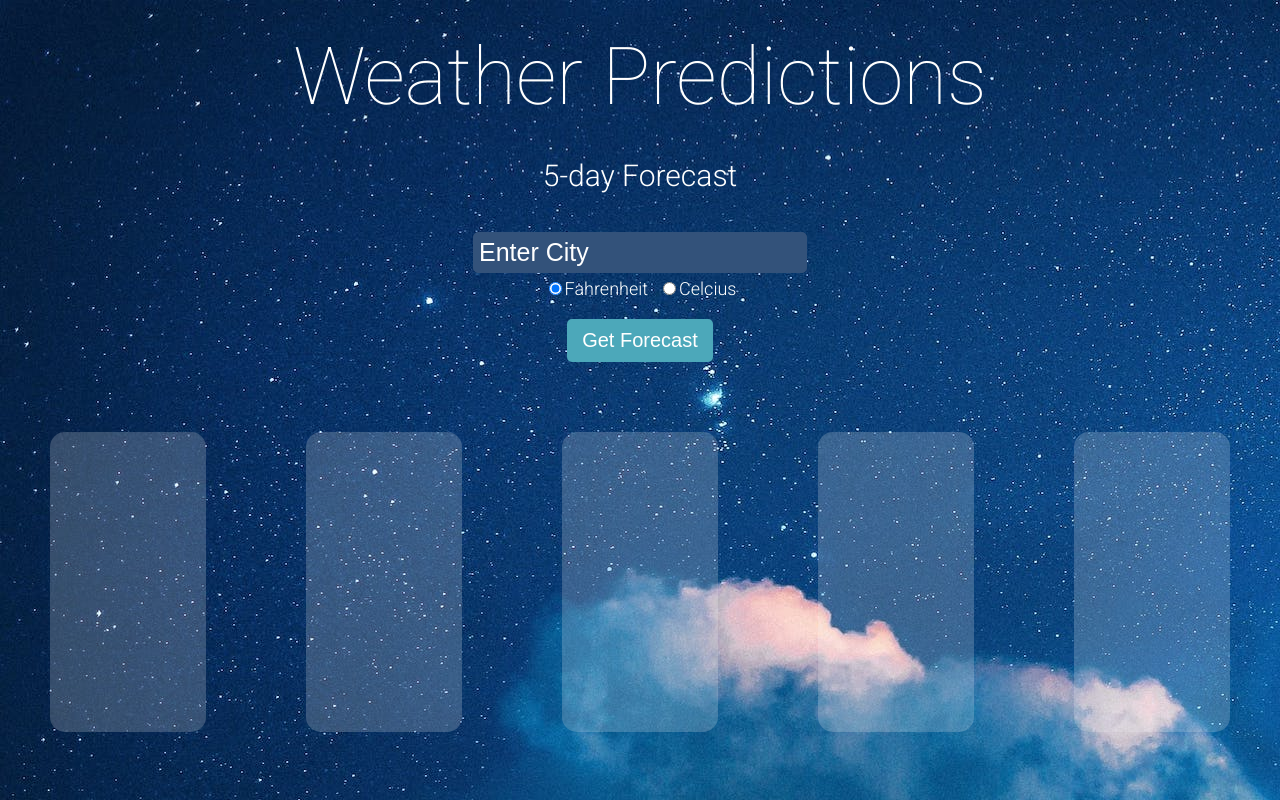
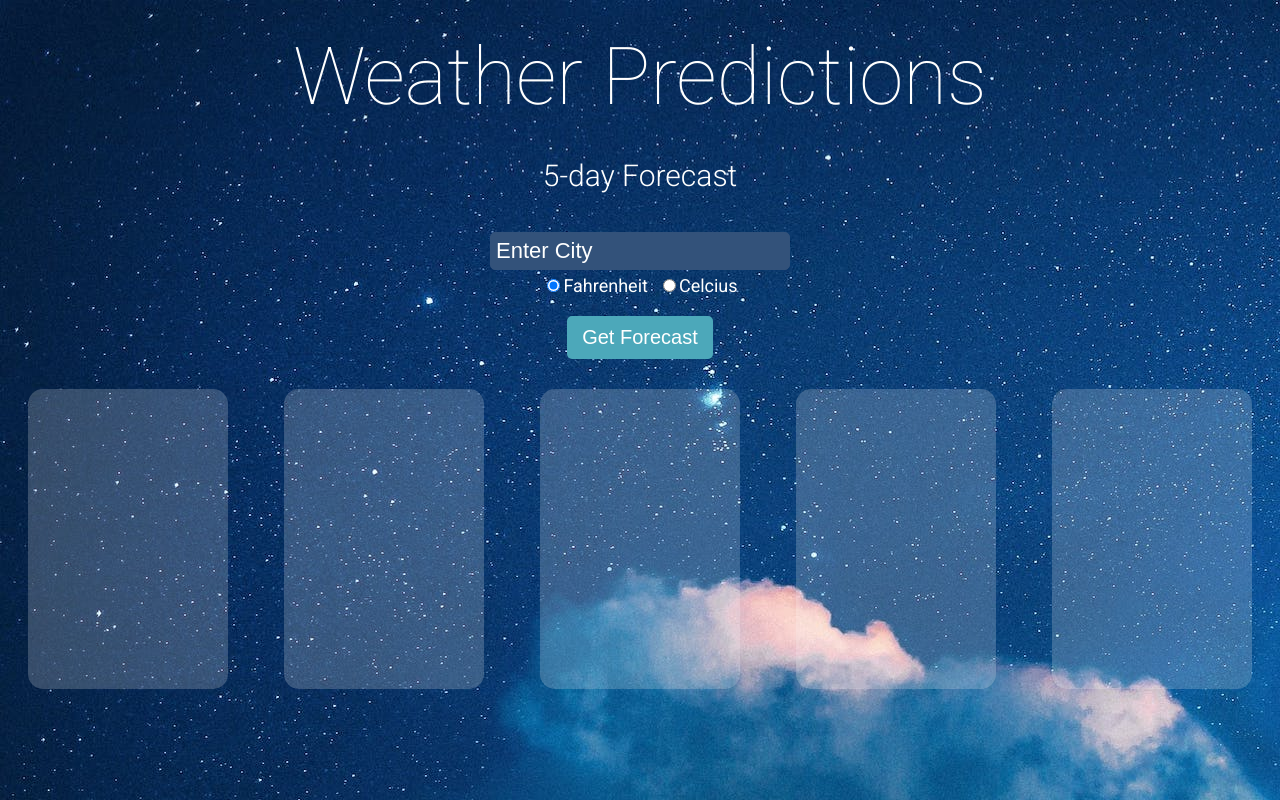
Before and after one commit to ZelmaSedano/1_Assignments, a React (Create React App) app in the folder 9b-weather/: page / in a window 1280 px wide. Built offline with nearby package versions, Linux system fonts and the light colour scheme; the HTML template or start-up script is replaced by a standard one.

Commit message:
fixed spacing bug

```diff
--- a/9b-weather/public/index.html
+++ b/9b-weather/public/index.html
@@ -26,7 +26,7 @@
     -->
     <link rel="preconnect" href="https://fonts.googleapis.com">
     <link rel="preconnect" href="https://fonts.gstatic.com" crossorigin>
-    <link href="https://fonts.googleapis.com/css2?family=Roboto:wght@100;300&display=swap" rel="stylesheet">
+    <link href="https://fonts.googleapis.com/css2?family=Roboto:wght@100;300;400&display=swap" rel="stylesheet">
 
     <title>Weather App</title>
   </head>
--- a/9b-weather/src/App.css
+++ b/9b-weather/src/App.css
@@ -32,7 +32,7 @@
   margin-top: 0;
   font-size: 30px;
   font-family: 'Roboto', sans-serif;
-  font-weight: 400;
+  font-weight: 300;
   color: white;
 }
 
--- a/9b-weather/src/components/Conditions/Conditions.js
+++ b/9b-weather/src/components/Conditions/Conditions.js
@@ -36,9 +36,7 @@
       {/* setresponseObj(response) from json data - means responseObj = json data */}
       {props.responseObj.cod === '200' ? (
         <div>
-          <p>
-            <strong>{props.responseObj.city.name}</strong>
-          </p>
+          <p>{props.responseObj.city.name}</p>
           {/* {day} */}
           {/* {date} */}
           {/* {humanDateFormat} */}
--- a/9b-weather/src/components/Conditions/Conditions.module.css
+++ b/9b-weather/src/components/Conditions/Conditions.module.css
@@ -1,7 +1,8 @@
 .Wrapper {
   min-height: 100px;
   flex-direction: column;
-  margin: 50px;
+  /* fixed the spacing bug */
+  margin: 10px auto;
   background-color: rgba(250, 250, 250, 0.2);
   width: 200px;
   height: 300px;
@@ -11,7 +12,7 @@
 p {
   color: white;
   font-size: 20px;
-  font-weight: 300;
+  font-weight: 400;
   /* 1: x-coordinate, 2: y-coordinate, 3: blur-radius, 4: color */
   text-shadow: 0px 2px 5px rgba(0, 0, 0, 0.9);
 }
--- a/9b-weather/src/components/Forecast/Forecast.module.css
+++ b/9b-weather/src/components/Forecast/Forecast.module.css
@@ -1,5 +1,5 @@
 .textInput {
-  font-size: 25px;
+  font-size: 22px;
   border: 1px solid #33527a;
   background: #33527a;
   padding: 5px;
@@ -37,3 +37,7 @@
   color: white;
   cursor: pointer;
 }
+
+h2 {
+  font-weight: 200;
+}
```
